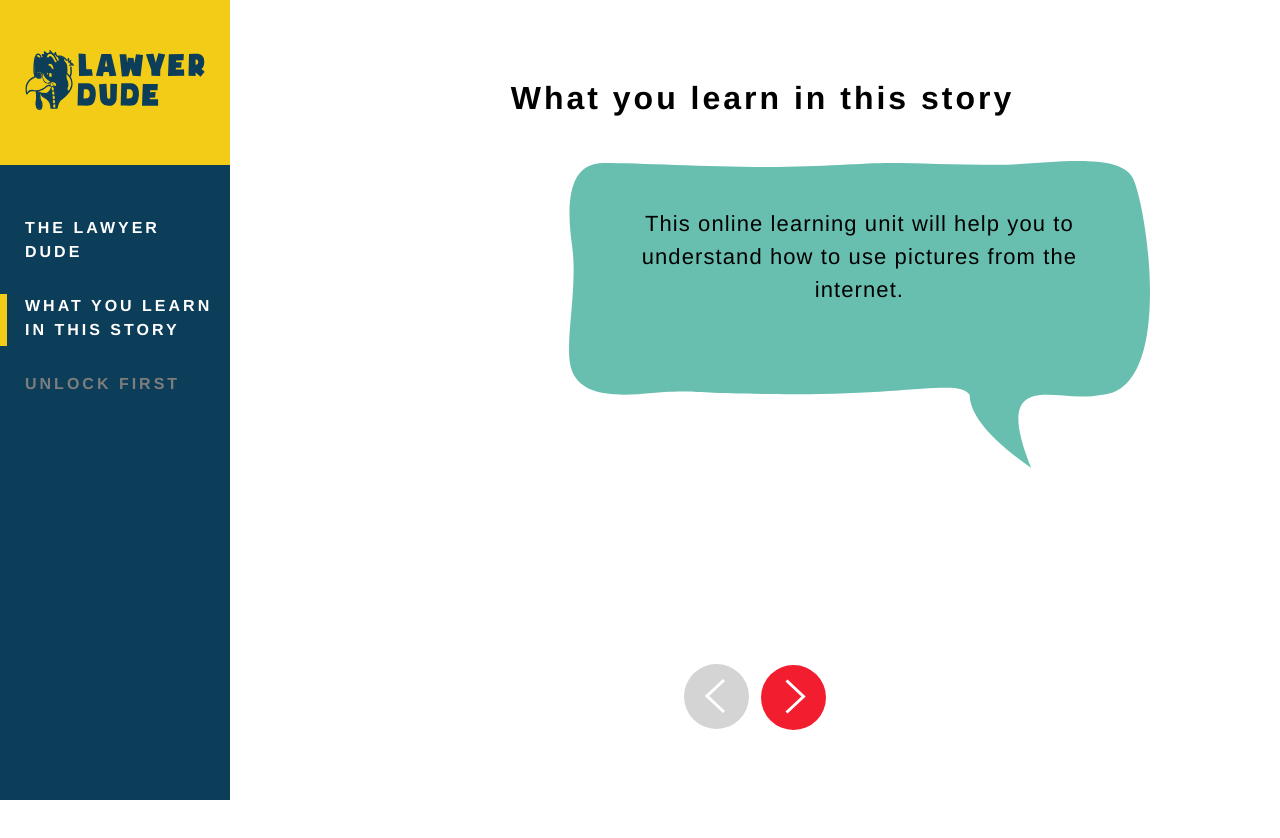
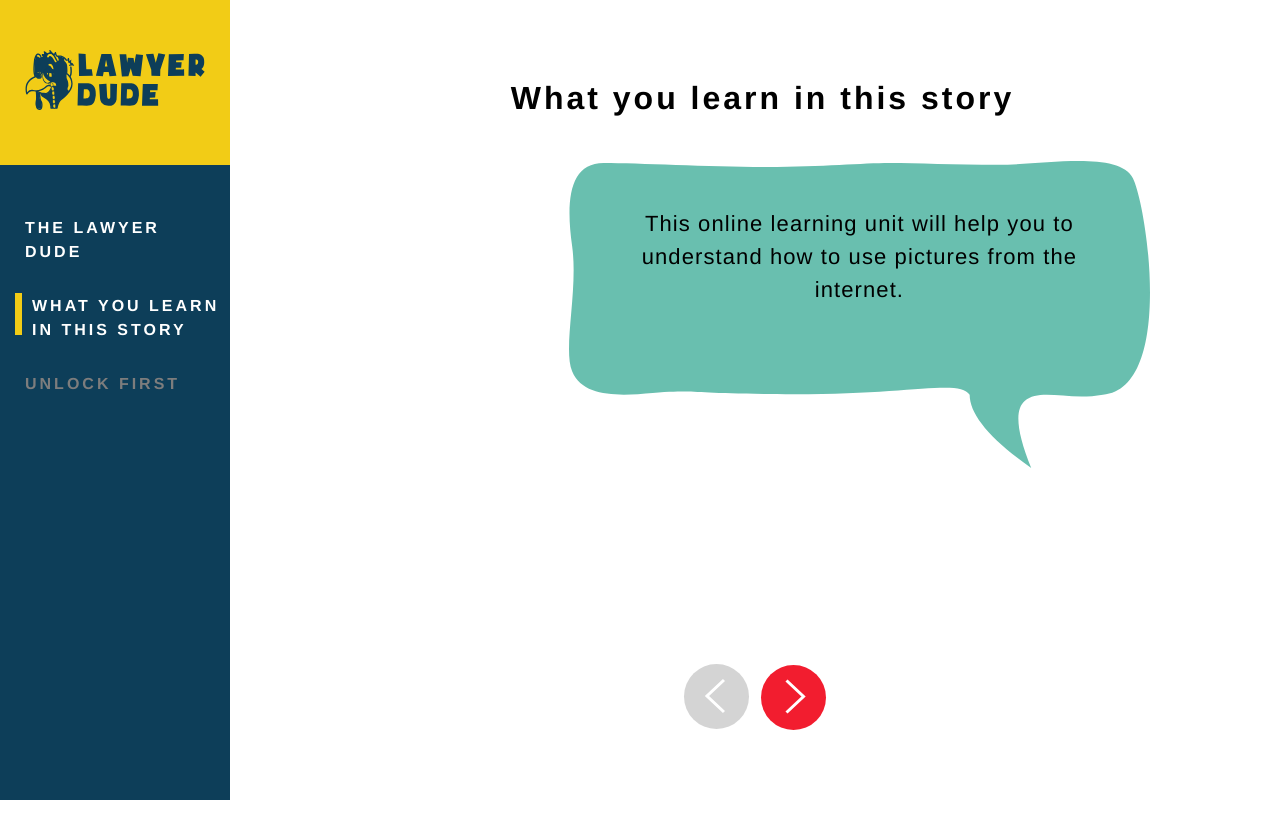
Before and after one commit to ViviZa/lawyer-dude, a React (Create React App) app: page / in a window 1280 px wide. Both pictures are taken after a click on the button "Commence le eLearning". Shown: the top 838 px of the page. Built offline with nearby package versions, Linux system fonts and the light colour scheme.

Commit message:
fixing focus bar

```diff
--- a/src/components/SideNavigation.jsx
+++ b/src/components/SideNavigation.jsx
@@ -99,7 +99,10 @@ scrollToBottom(highlightedLink) {
           {
             visitedPages.map( page => {
               return (
+                <div>
+                <div className={page.id === ID ? "focusIndicator" : ""}/>
                 <li
+                  className="linkWrapper"
                   key={page.id}
                 >
                   <Link
@@ -115,6 +118,7 @@ scrollToBottom(highlightedLink) {
                     {page.headline}
                   </Link>
                 </li>
+                </div>
               )
             })
           }
--- a/src/styles/_sidebar.scss
+++ b/src/styles/_sidebar.scss
@@ -50,18 +50,30 @@
 		text-decoration: none;
 	}
 
+	.linkWrapper {
+		display: inline-block;
+		width: calc(100% - 27px);
+	}
+
 	.highlightedLink {
 		color: $nav-active;
 		text-decoration: none;
 
-		&:before {
-			content: "";
-			position: absolute;
-			padding-top: 52px;
-			background-color: $nav-active;
-			width: 7px;
-			left: 0;
-		}
+		// &:before {
+		// 	content: "";
+		// 	position: absolute;
+		// 	padding-top: 52px;
+		// 	background-color: $nav-active;
+		// 	width: 7px;
+		// 	left: 0;
+		// }
+	}
+
+	.focusIndicator {
+		background-color: $nav-active;
+		width: 7px;
+		display: inline-block;
+    	height: 42px;
 	}
 
 	.navNarrow {
```
